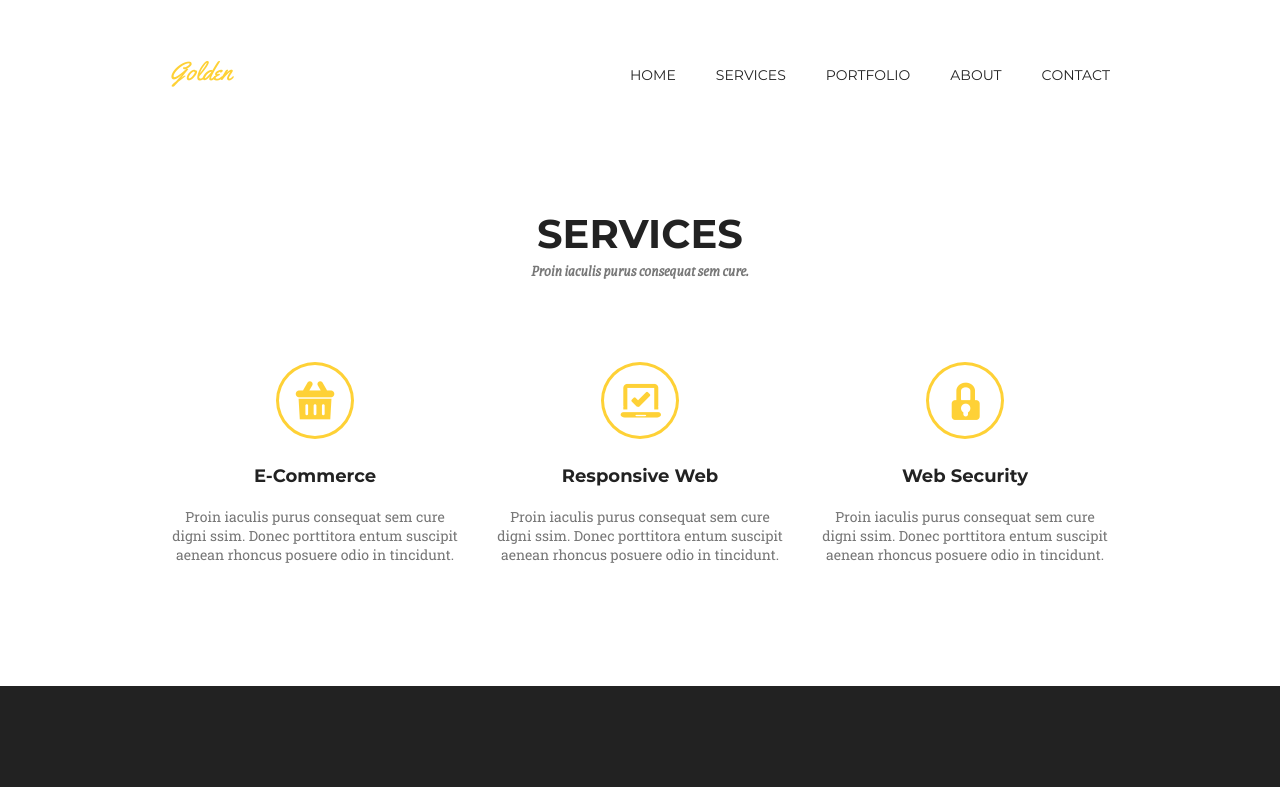
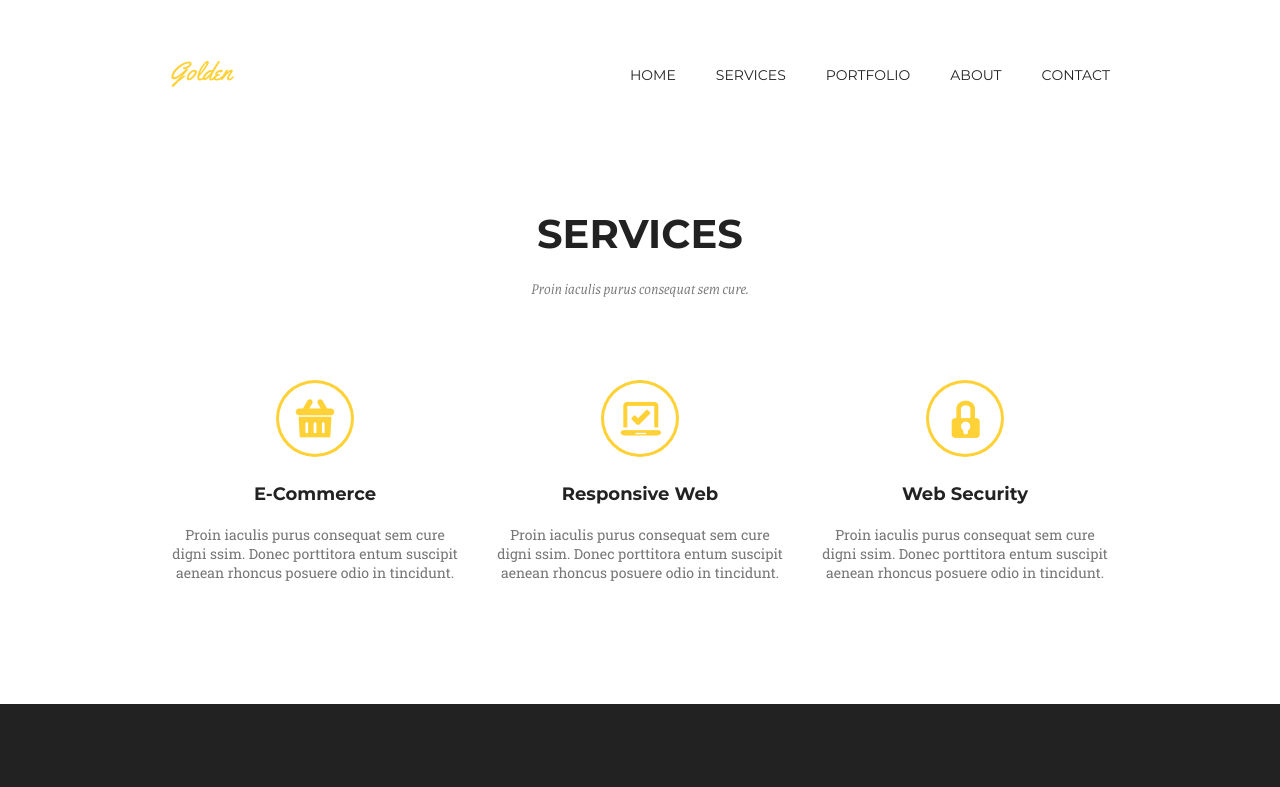
Before and after one commit to AlinaTaran/homework7, a plain HTML site: page index.html in a window 1280 px wide. Shown: the top 787 px of the page. Drawn offline with Linux system fonts and the light colour scheme.

Commit message:
html and css changed

```diff
--- a/css/styles.css
+++ b/css/styles.css
@@ -178,7 +178,7 @@ input[type="radio"].visually-hidden {
 }
 
 .subtitle-services {
-  display: block;
+  text-align: center;
   font-family: var(--fourth-font);
   font-style: italic;
   font-size: 16px;
--- a/index.html
+++ b/index.html
@@ -33,10 +33,8 @@
       <section class="services container">
         <h2 class="title-services">
           Services
-          <span class="subtitle-services"
-            >Proin iaculis purus consequat sem cure.</span
-          >
         </h2>
+        <p class="subtitle-services">Proin iaculis purus consequat sem cure.</p>
         <ul class="services-list">
           <li class="services-list-item icon-basket">
             <h3 class="services-caption">E-Commerce</h3>
@@ -104,7 +102,7 @@
                 required
                 minlength="10"
                 maxlength="600"
-                ></textarea>
+              ></textarea>
             </div>
             <div class="contact-form-btn-wrapper">
               <button type="submit" class="contact-form-btn">
```
